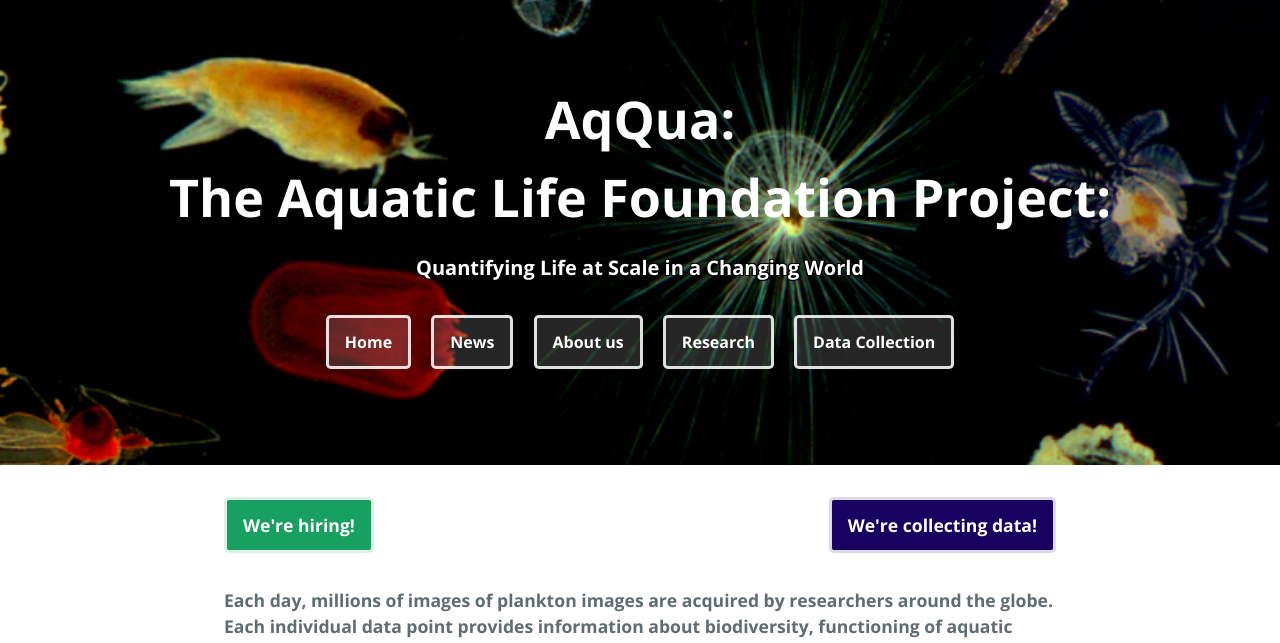
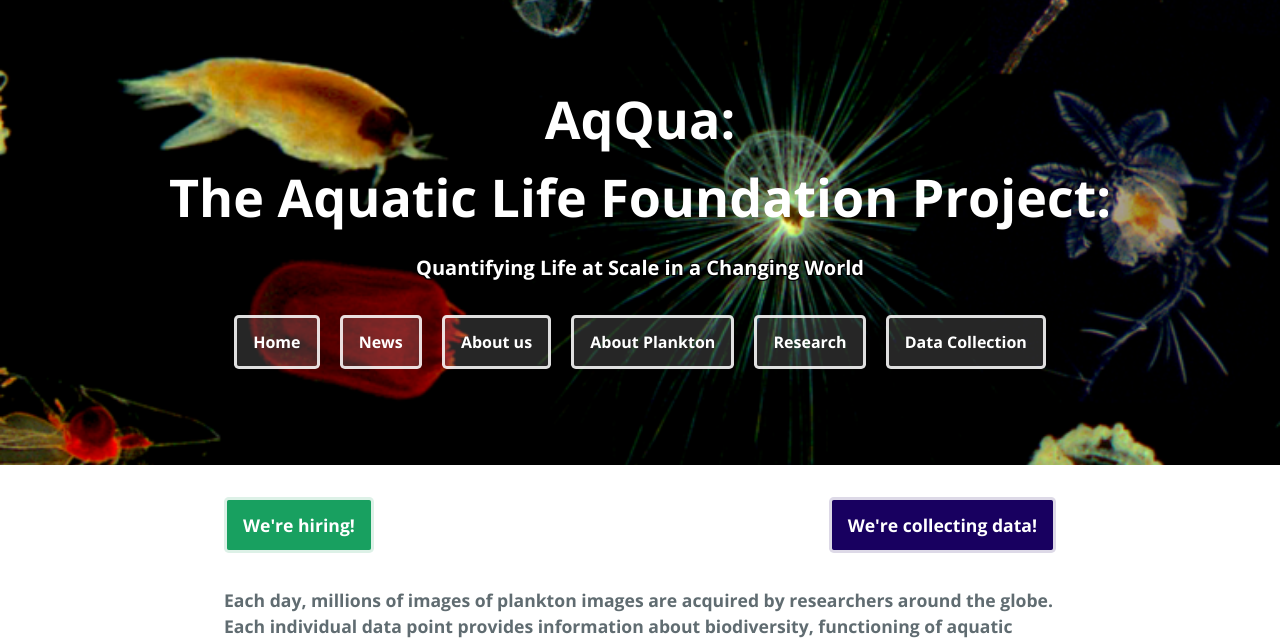
Before and after one commit to Kainmueller-Lab/aqqua, a Jekyll site: the page built from index.md, in a window 1280 px wide. Shown: the top 643 px of the page. Built offline with Jekyll 4.4.1, drawn with Linux system fonts in a browser that asks for light colours.

Commit message:
inadded About Plankton page and content

```diff
--- a/_layouts/default.html
+++ b/_layouts/default.html
@@ -20,6 +20,7 @@
       <a class="btn" href={{ 'index' | relative_url }}>Home</a>
       <a class="btn" href={{ 'news' | relative_url }}>News</a>
       <a class="btn" href={{ 'about_us' | relative_url }}>About us</a>
+      <a class="btn" href={{ 'about_plankton' | relative_url }}>About Plankton</a>
       <a class="btn" href={{ 'research' | relative_url }}>Research</a>
       <a class="btn" href={{ 'data_collection' | relative_url }}>Data Collection</a>
       <!-- <a class="btn" href={{ 'publications' | relative_url }}>Publications</a> -->
```
